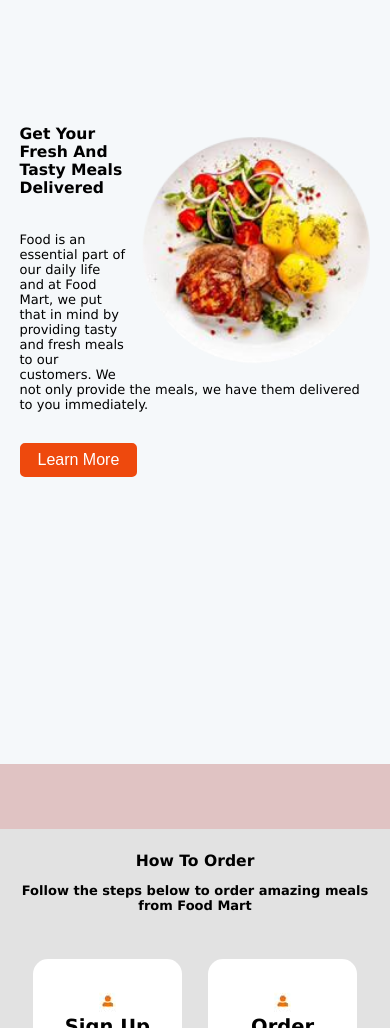
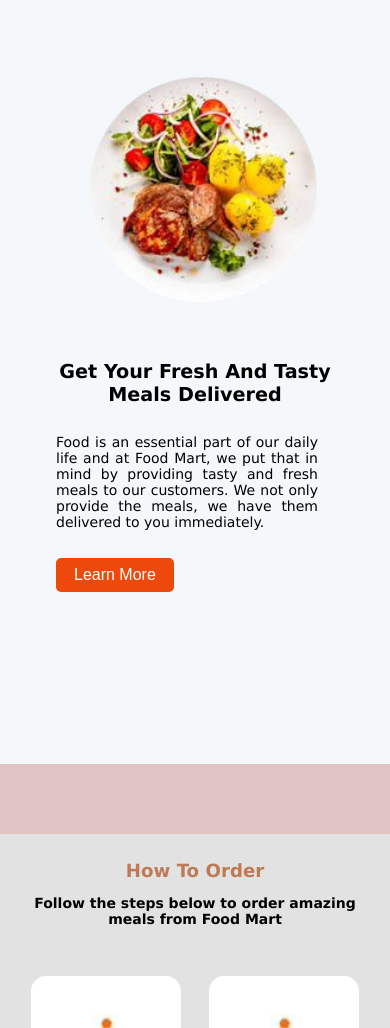
Before and after one commit to ArinzeCyril/foodmart, a website: page index.html in a window 390 px wide. Shown: the part 80-1108 px from the top of the page. Drawn offline with Linux system fonts and the light colour scheme.

Commit message:
pages upgrade

```diff
--- a/index.html
+++ b/index.html
@@ -36,11 +36,13 @@
                 <div class="hero-section">
                     <div class="hero">
                         <img class="hero-pix" src="images/bg1.png" alt="background picture">
-                        <h1>Get Your Fresh And Tasty Meals Delivered</h1>
-                        <p>Food is an essential part of our daily life and at Food Mart, we put that
-                            in mind by providing tasty and fresh meals to our customers. We not only
-                            provide the meals, we have them delivered to you immediately.</p>
-                        <button class="more"><a href="soon.html">Learn More</a></button>
+                        <div class="hero-txt">
+                            <h1>Get Your Fresh And Tasty Meals Delivered</h1>
+                            <p>Food is an essential part of our daily life and at Food Mart, we put that
+                                in mind by providing tasty and fresh meals to our customers. We not only
+                                provide the meals, we have them delivered to you immediately.</p>
+                            <button class="more"><a href="soon.html">Learn More</a></button>
+                        </div>
                     </div>
                 </div>
                 <!-- page content -->
--- a/script.js
+++ b/script.js
@@ -1,4 +1,5 @@
 // mobile nav display
+const container = document.querySelector('.container')
 const primaryNav = document.querySelector(".primary-nav");
 const navToggle = document.querySelector(".mobile-nav-toggle");
 
@@ -17,3 +18,13 @@ const setFalse = () => {
 
     visibility === "false" ? setTrue() : setFalse();
 })
+
+container.addEventListener('click', () => {
+    const setFalse = () => {
+        primaryNav.setAttribute('data-visible', false)
+        navToggle.setAttribute("area-expanded", false)
+    }
+
+    primaryNav && setFalse()
+    console.log('cont clicked');
+})
--- a/style.css
+++ b/style.css
@@ -127,6 +127,23 @@ a {
         background-image: url("images/close.png");
     }
 
+    .hero-section {
+        padding: 0;
+        display: flex;
+        justify-content: center;
+        align-items: center;
+    }
+
+    .hero {
+        display: flex;
+        flex-direction: column;
+        gap: 2.5rem;
+    }
+
+    .hero-txt >h1 {
+        text-align: center;
+    }
+
     .mobile-item {
         display: block;
     }
@@ -149,14 +166,13 @@ a {
 /* hero section */
 .hero-section {
     background-color: rgb(245, 248, 250);
-    padding: 1em 1.5em;
+    padding: 1rem 3.5rem;
     box-sizing: border-box;
-    padding-top: 100px;
     height: 100vh;
-    padding: auto 0;
 }
 
 .hero {
+    /* display: flex; */
     max-width: 1030px;
     align-items: center;
     margin: 0 auto;
@@ -169,6 +185,11 @@ a {
     width: 15rem;
     border-radius: 100%;
     float: right;
+}
+
+.hero-txt > p {
+    text-align: justify;
+    margin-right: 1rem;
 }
 
 .more {
@@ -189,6 +210,13 @@ a {
         margin-top: -5%;
         width: 40%;
     }
+}
+
+@media (min-width: 650px) {
+
+    .hero-section{
+        padding-top: 100px;
+    }
 
     .hero {
         margin-top: 25vh;
@@ -197,14 +225,14 @@ a {
 
 @media (max-width: 500px){
     body {
-        font-size: 13px;
+        font-size: 14px;
     }
     h1 {
-        font-size: 1.2em;
+        font-size: 1.2rem;
     }
 
     .hero {
-        margin-top: 30%;
+        margin-top: -10%;
     }
 
     .hero p {
@@ -232,6 +260,13 @@ a {
 
 .order {
     text-align: center;
+}
+
+.order > h1,
+.menu > h1 {
+    color: rgb(190, 122, 85);
+    font-weight: 700;
+    font-size: 1.3em;
 }
 
 .order-flow {
@@ -263,6 +298,10 @@ a {
     .item-flex-set {
         margin: 1em;
         width: 35%;
+    }
+
+    .item-flex-set > img {
+        width: 2em;
     }
 }
 
@@ -302,6 +341,15 @@ a {
     .menu-list {
         margin: 1em;
         width: 35%;
+    }
+}
+
+@media (max-width: 350px) {
+    .item-flex-set,
+    .menu-list {
+        box-sizing: border-box;
+        margin: .5em;
+        width: 80%;
     }
 }
 
```
Also changed, not shown: soon.html (+1 -1 lines). Lines whose indentation alone changed are shown as unchanged.
